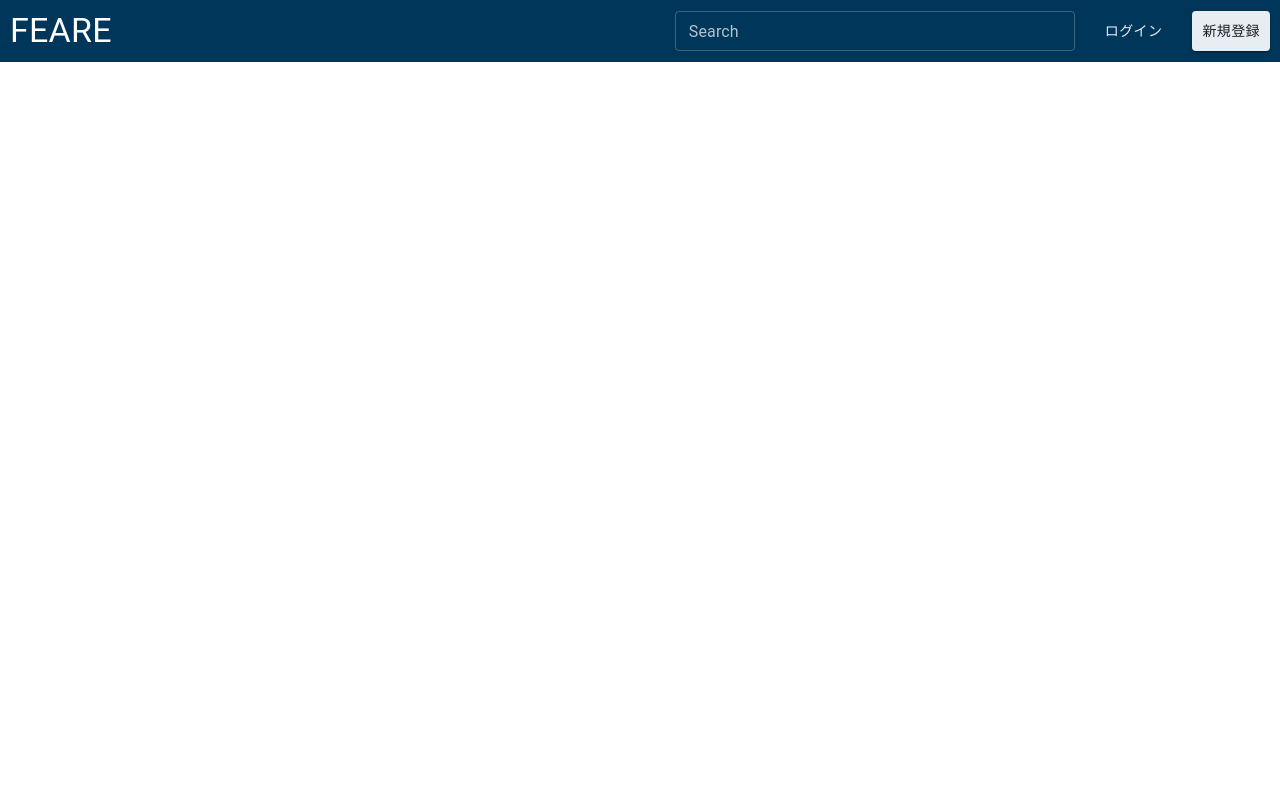
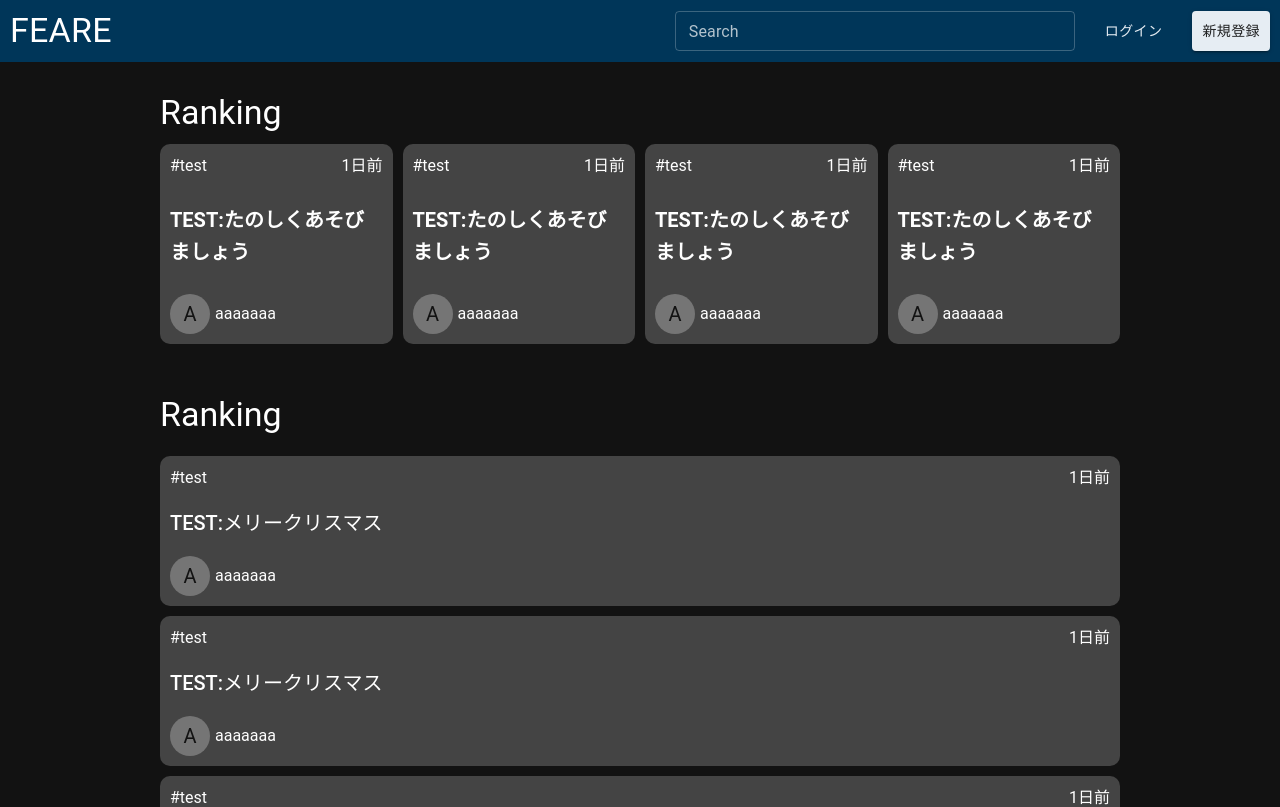
Before and after one commit to dango-the-world/project-feare, a Next.js app: page / in a window 1280 px wide. Shown: the top 807 px of the page. Built offline with nearby package versions, Linux system fonts and the light colour scheme; what @mui/material-nextjs would draw is missing.

Commit message:
wip: トップページ作成

```diff
--- /dev/null
+++ b/src/app/_components/_atoms/PostCard.tsx
@@ -0,0 +1,36 @@
+import { Avatar, Box, Typography } from "@mui/material";
+import React from "react";
+
+export const PostCard = () => {
+  return (
+    <>
+      <Box
+        display={"flex"}
+        width={"100%"}
+        height={"150px"}
+        padding={"10px"}
+        my={"10px"}
+        bgcolor={"#444"}
+        sx={{
+          flexDirection: "column",
+          justifyContent: "space-between",
+          borderRadius: "10px",
+        }}
+      >
+        <Box display={"flex"} justifyContent={"space-between"}>
+          <Typography>#test</Typography>
+          <Typography>1日前</Typography>
+        </Box>
+        <Box>
+          <Typography variant="h6">TEST:メリークリスマス</Typography>
+        </Box>
+        <Box display={"flex"} justifyContent={"space-between"}>
+          <Box display={"flex"} gap={"5px"} alignItems={"center"}>
+            <Avatar>A</Avatar>
+            <Typography>aaaaaaa</Typography>
+          </Box>
+        </Box>
+      </Box>
+    </>
+  );
+};
--- /dev/null
+++ b/src/app/_components/_atoms/RankingCard.tsx
@@ -0,0 +1,37 @@
+import { Avatar, Box, Typography } from "@mui/material";
+import React from "react";
+
+export const RankingCard = () => {
+  return (
+    <>
+      <Box
+        display={"flex"}
+        width={"300px"}
+        height={"200px"}
+        padding={"10px"}
+        bgcolor={"#444"}
+        sx={{
+          flexDirection: "column",
+          justifyContent: "space-between",
+          borderRadius: "10px",
+        }}
+      >
+        <Box display={"flex"} justifyContent={"space-between"}>
+          <Typography>#test</Typography>
+          <Typography>1日前</Typography>
+        </Box>
+        <Box>
+          <Typography variant="h6" sx={{ fontWeight: "bold" }}>
+            TEST:たのしくあそびましょう
+          </Typography>
+        </Box>
+        <Box display={"flex"} justifyContent={"space-between"}>
+          <Box display={"flex"} gap={"5px"} alignItems={"center"}>
+            <Avatar>A</Avatar>
+            <Typography>aaaaaaa</Typography>
+          </Box>
+        </Box>
+      </Box>
+    </>
+  );
+};
--- /dev/null
+++ b/src/app/_components/_molecules/RankingArea.tsx
@@ -0,0 +1,22 @@
+import { Box, Typography } from "@mui/material";
+import React from "react";
+import { RankingCard } from "../_atoms/RankingCard";
+
+export const RankingArea = () => {
+  return (
+    <>
+      <Box p={"20px"}>
+        <Typography variant="h4" py={"10px"}>
+          Ranking
+        </Typography>
+
+        <Box display={"flex"} gap={"10px"} justifyContent={"space-between"}>
+          <RankingCard />
+          <RankingCard />
+          <RankingCard />
+          <RankingCard />
+        </Box>
+      </Box>
+    </>
+  );
+};
--- /dev/null
+++ b/src/app/_components/_molecules/RecommendArea.tsx
@@ -0,0 +1,21 @@
+import { Box, Typography } from "@mui/material";
+import React from "react";
+import { PostCard } from "../_atoms/PostCard";
+
+export const RecommendArea = () => {
+  return (
+    <>
+      <Box p={"20px"}>
+        <Typography variant="h4" py={"10px"}>
+          Ranking
+        </Typography>
+        <Box>
+          <PostCard />
+          <PostCard />
+          <PostCard />
+          <PostCard />
+        </Box>
+      </Box>
+    </>
+  );
+};
--- /dev/null
+++ b/src/app/_components/_organisms/TopContents.tsx
@@ -0,0 +1,15 @@
+import { Box } from "@mui/material";
+import React from "react";
+import { RankingArea } from "../_molecules/RankingArea";
+import { RecommendArea } from "../_molecules/RecommendArea";
+
+export const TopContents = () => {
+  return (
+    <>
+      <Box width={"1000px"} margin={"auto"}>
+        <RankingArea />
+        <RecommendArea />
+      </Box>
+    </>
+  );
+};
--- a/src/app/layout.tsx
+++ b/src/app/layout.tsx
@@ -2,7 +2,8 @@ import { CssBaseline, ThemeProvider } from "@mui/material";
 import type { Metadata } from "next";
 import { AppRouterCacheProvider } from "@mui/material-nextjs/v14-appRouter";
 import { Header } from "./_components/_organisms/Header";
-import lightTheme from "./_theme/lightTheme";
+// import lightTheme from "./_theme/lightTheme";
+import darkTheme from "./_theme/darkTheme";
 
 export const metadata: Metadata = {
   title: "FEARE",
@@ -17,7 +18,7 @@ export default function RootLayout({
   return (
     <html lang="ja">
       <body>
-        <ThemeProvider theme={lightTheme}>
+        <ThemeProvider theme={darkTheme}>
           <CssBaseline />
           <AppRouterCacheProvider>
             <Header />
--- a/src/app/page.tsx
+++ b/src/app/page.tsx
@@ -1,10 +1,13 @@
 import { Box } from "@mui/material";
 import React from "react";
+import { TopContents } from "./_components/_organisms/TopContents";
 
 const page = () => {
   return (
     <>
-      <Box></Box>
+      <Box>
+        <TopContents />
+      </Box>
     </>
   );
 };
```
